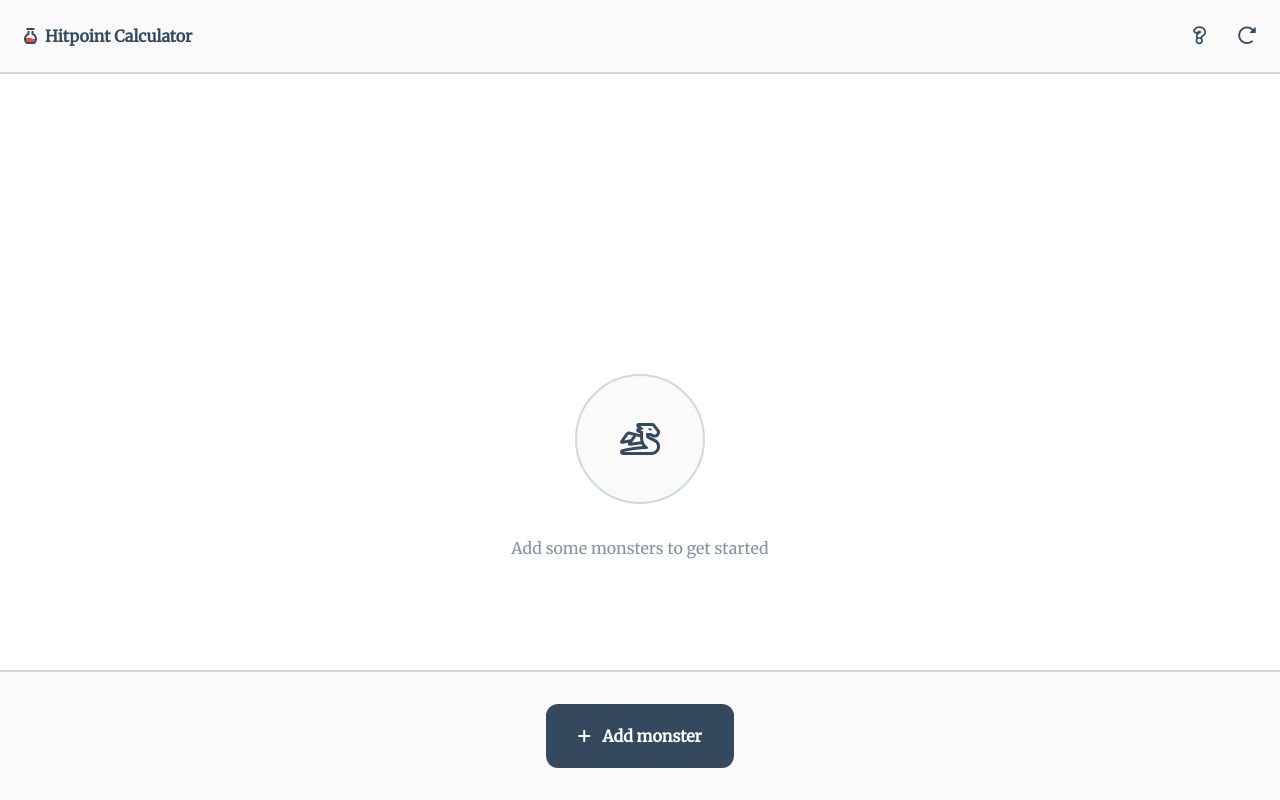
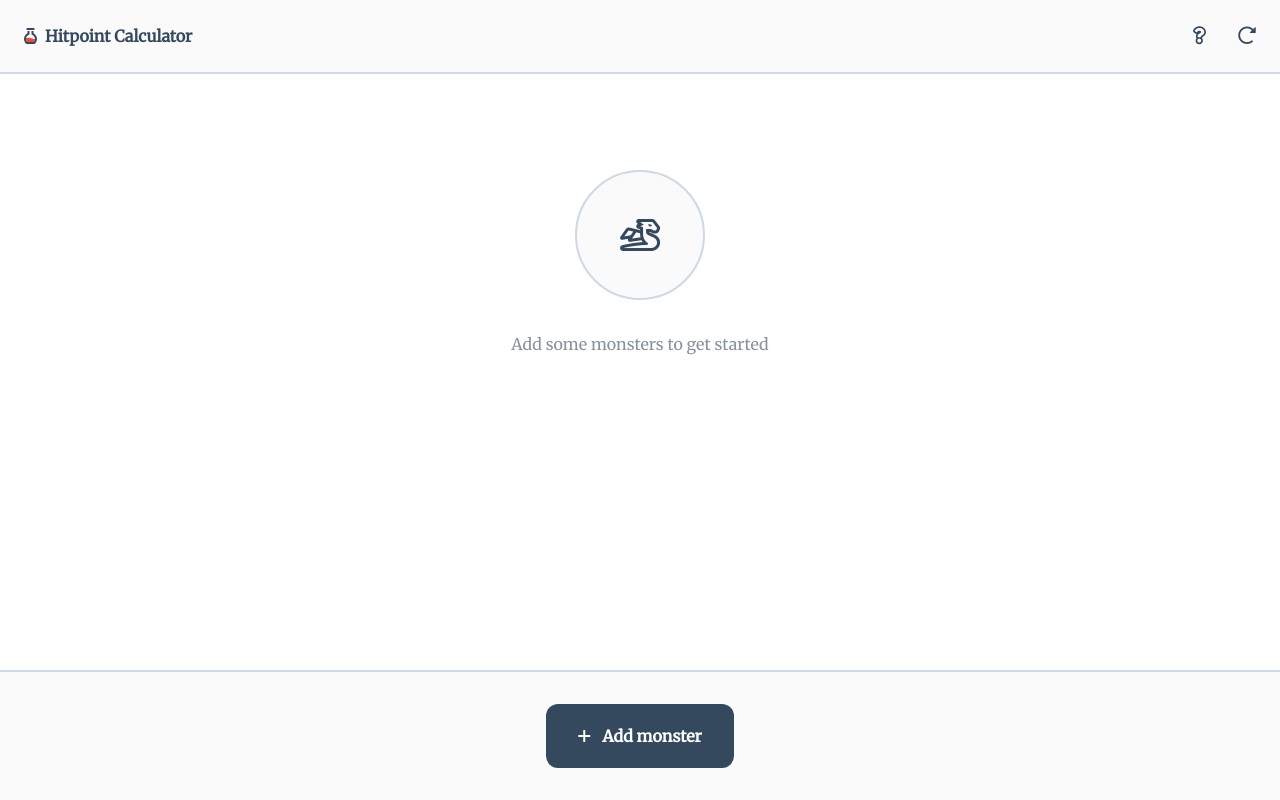
Before and after one commit to aartvanempel/hitpoint-calculator, a React (Create React App) app: page / in a window 1280 px wide. Built offline with nearby package versions, Linux system fonts and the light colour scheme.

Commit message:
margin fix

```diff
--- a/src/features/getStarted/GetStarted.module.scss
+++ b/src/features/getStarted/GetStarted.module.scss
@@ -1,6 +1,5 @@
 .container {
-    margin-top: 50%;
-    transform: translateY(50%);
+    margin-top: 96px;
 
     .content {
         display: flex;
```
